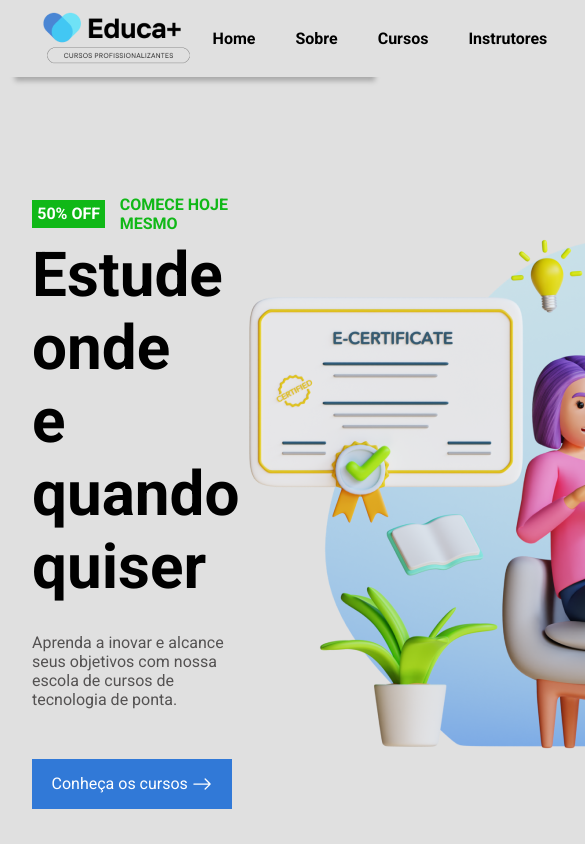
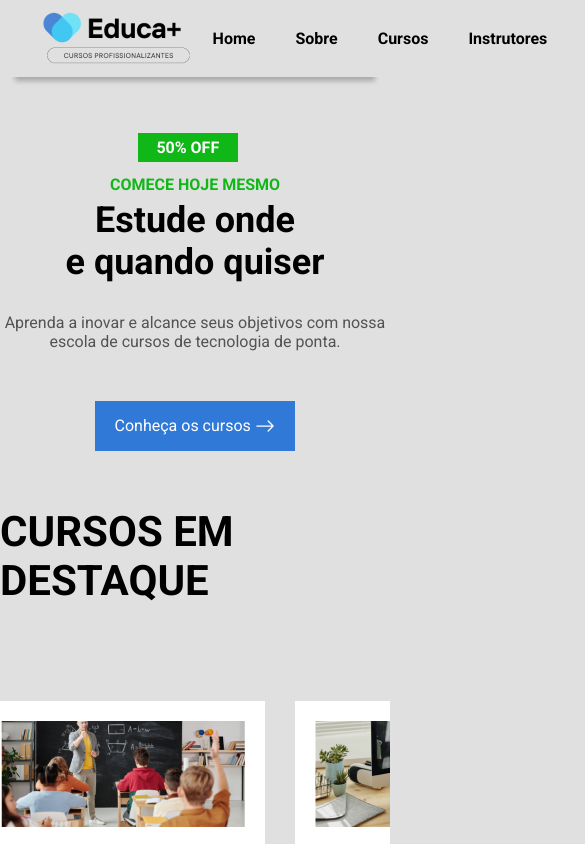
Before and after one commit to belloLucas/educamais, a React (Vite) app: page / in a window 390 px wide. Shown: the top 844 px of the page, 585 px wide, since content can reach past the window. Built offline with nearby package versions, Linux system fonts and the light colour scheme.

Commit message:
feat: Hero now responsive

```diff
--- a/src/components/header/styles/header-body.css
+++ b/src/components/header/styles/header-body.css
@@ -55,3 +55,48 @@
 .left .btn .arrow {
   font-size: 20px;
 }
+
+@media (max-width: 1200px) {
+  .right img {
+    max-width: 80%;
+  }
+}
+
+@media (max-width: 991px) {
+  .hero {
+    justify-content: center;
+  }
+
+  .left {
+    margin: 5rem 0 8rem 0;
+  }
+
+  .left .title h1 {
+    font-size: 52px;
+  }
+
+  .right {
+    display: none;
+  }
+}
+
+@media (max-width: 550px) {
+  .left {
+    margin: 3.5rem auto;
+    text-align: center;
+  }
+
+  .left .discount {
+    flex-direction: column;
+    gap: 0.8rem;
+    margin: 0 auto;
+  }
+
+  .left .title h1 {
+    font-size: 36px;
+  }
+
+  .left .btn {
+    margin: 0 auto;
+  }
+}
```
